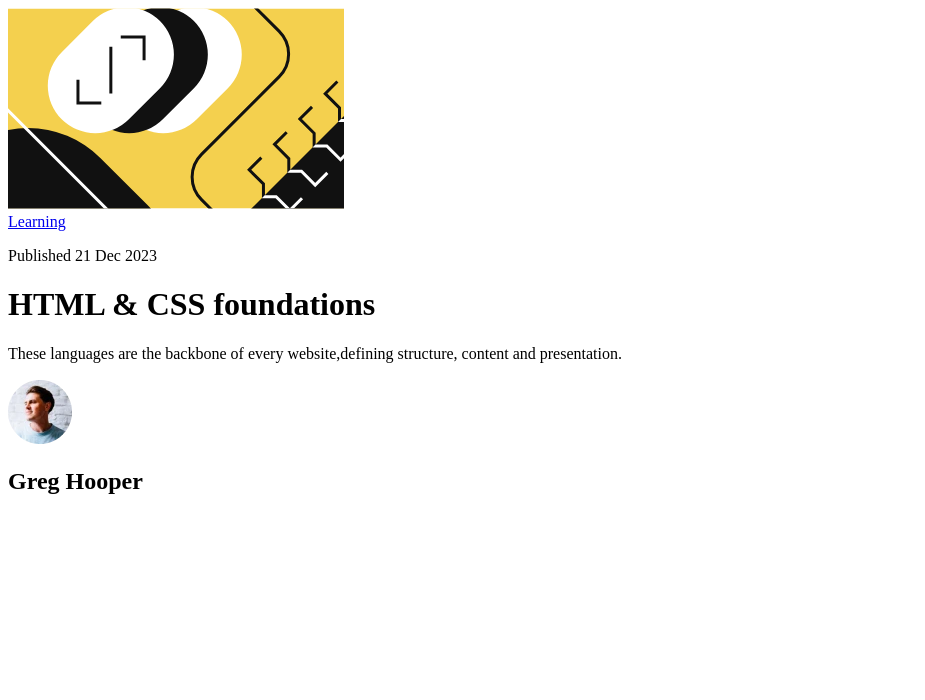
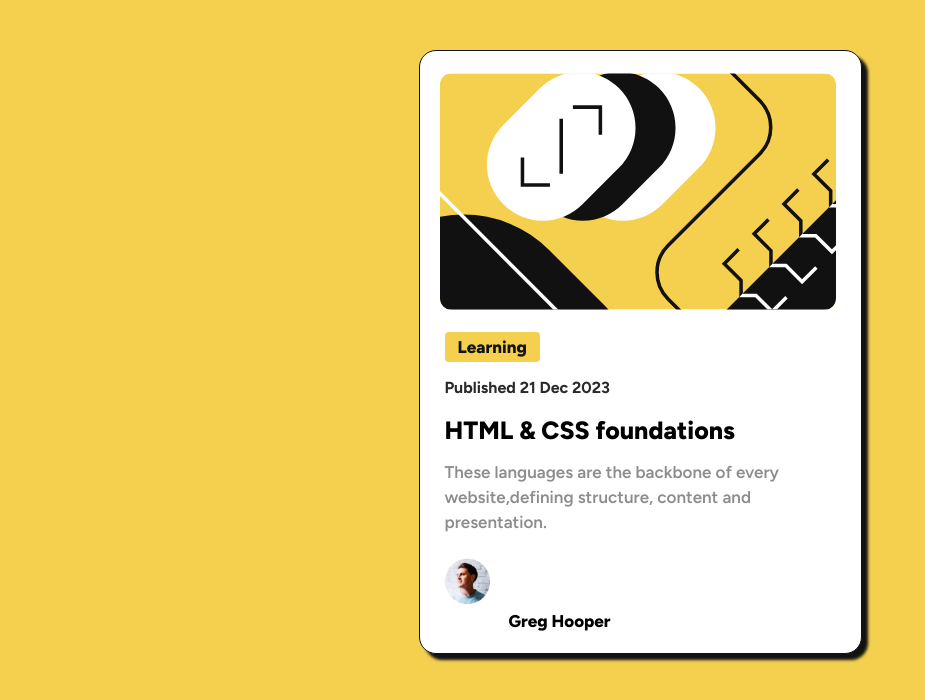
Before and after one commit to TALHAARSHAD77/Blog-Preview-Card, a plain HTML site: page index.html in a window 1280 px wide. Shown: the whole page, without its empty margins (0-925 px from the left). Drawn offline with Linux system fonts and the light colour scheme.

Commit message:
Fix the style paths

```diff
--- a/index.html
+++ b/index.html
@@ -6,15 +6,15 @@
     <title>Blog Preview Card</title>
     <link
       rel="shortcut icon"
-      href="/assets/images/favicon-32x32.png"
+      href="./assets/images/favicon-32x32.png"
       type="image/x-icon"
     />
-    <link rel="stylesheet" href="challenge.css" />
+    <link rel="stylesheet" href="./style.css" />
   </head>
   <body>
     <div class="blogcard">
       <div class="img">
-        <img src="/assets/images/illustration-article.svg" alt="Loading" />
+        <img src="./assets/images/illustration-article.svg" alt="Loading" />
       </div>
 
       <div class="content">
@@ -26,7 +26,7 @@
           content and presentation.
         </p>
 
-        <img src="/assets/images/image-avatar.webp" alt="Loading" />
+        <img src="./assets/images/image-avatar.webp" alt="Loading" />
         <h2>Greg Hooper</h2>
         <!-- </div> -->
       </div>
```
